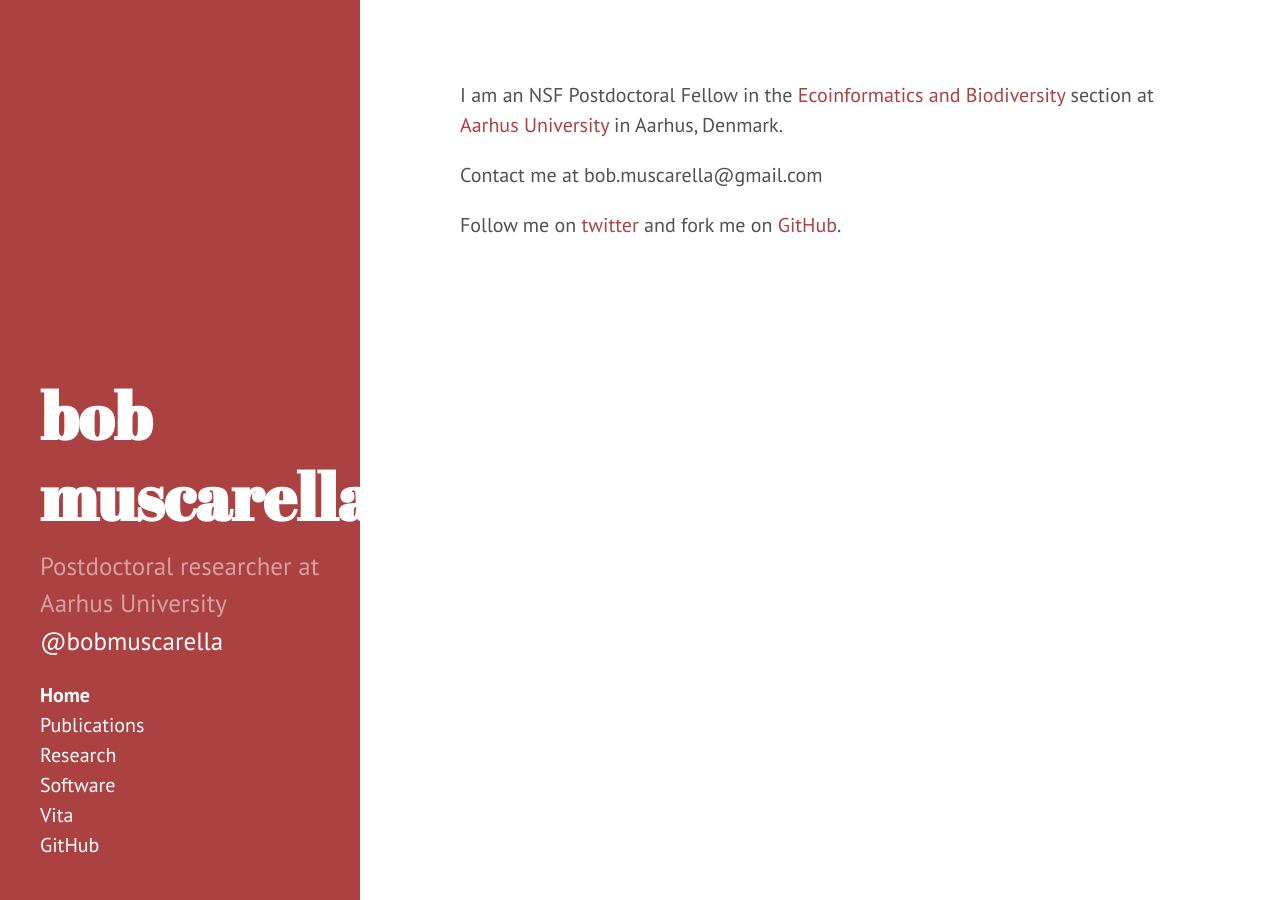
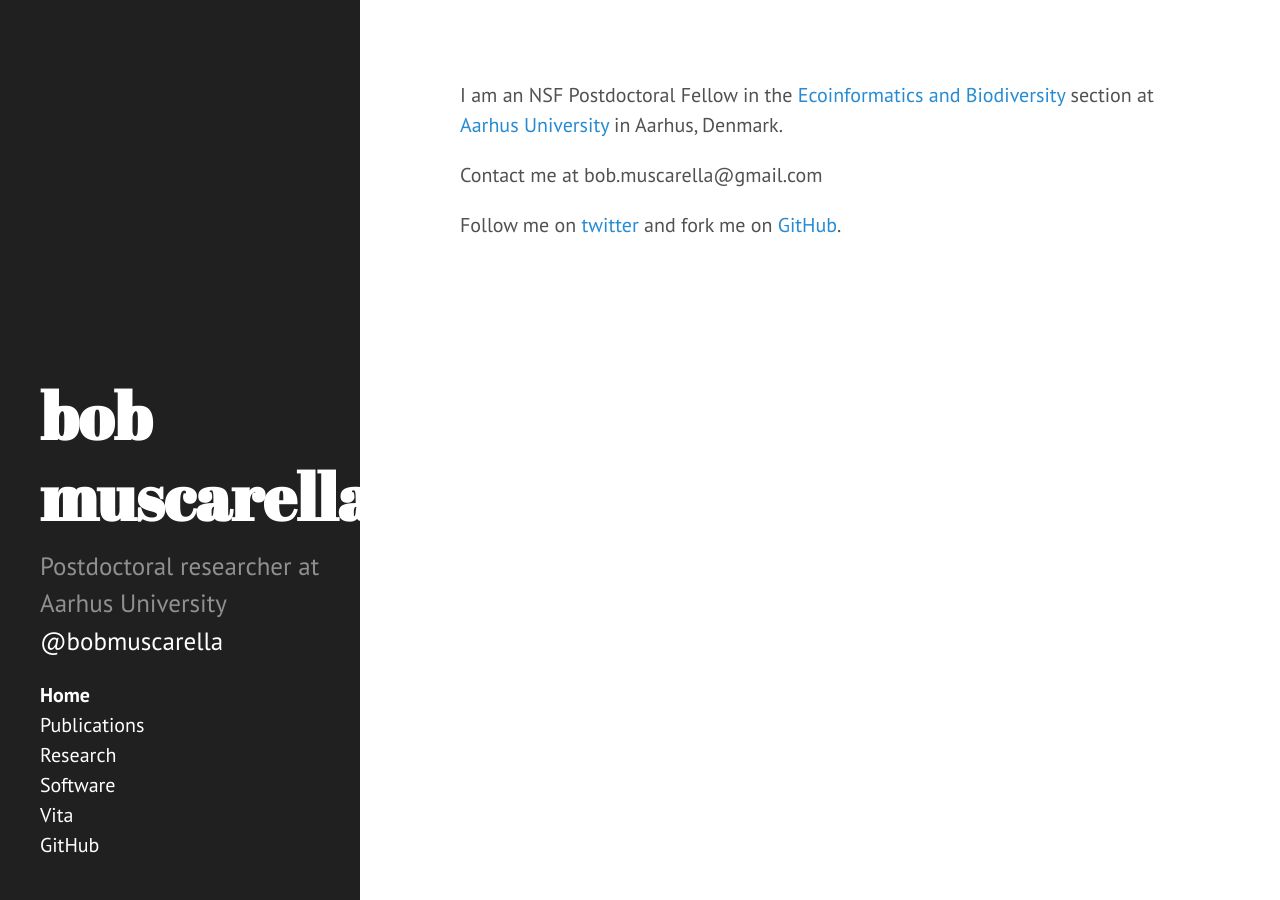
Before and after one commit to bobmuscarella/bobmuscarella.github.io, a Jekyll site: the page built from index.md, in a window 1280 px wide. Built offline with Jekyll 4.4.1, drawn with Linux system fonts in a browser that asks for light colours; Markdown is read by kramdown in place of the engine named in the settings.

Commit message:
Update default.html

```diff
--- a/_layouts/default.html
+++ b/_layouts/default.html
@@ -3,7 +3,7 @@
 
   {% include head.html %}
 
-  <body class="theme-base-08">
+  <body class="theme-base-07">
 
     {% include sidebar.html %}
 
```
